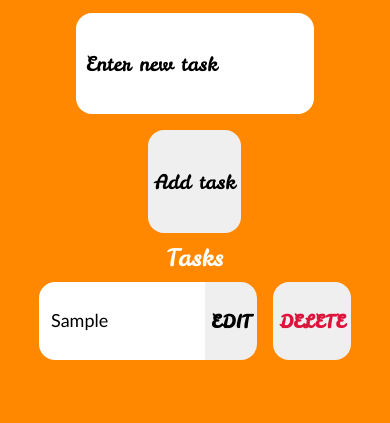
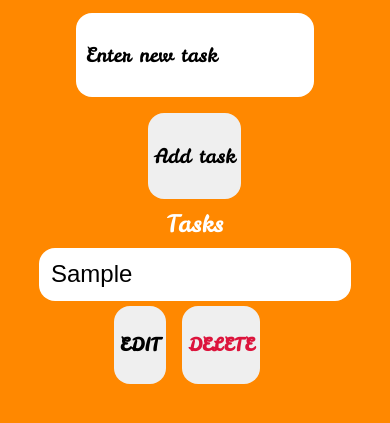
Before and after one commit to VincentSequerah/ToDoList, a plain HTML site: page index.html in a window 390 px wide. Both pictures are taken after typing "Sample" into the empty fields and a click on the input "Add task". Shown: the part 119-542 px from the top of the page. Drawn offline with Linux system fonts and the light colour scheme.

Commit message:
finally finished everything

```diff
--- a/index.html
+++ b/index.html
@@ -36,7 +36,7 @@
 			</div>
 		</section>
 	</main>
-	<a id="home-button" href="../CV-for-Vincent-Sequerah/index.html">Home</a>
+	<a id="home-button" href="../../CV-for-Vincent-Sequerah/index.html">Home</a>
 	<script src="main.js"></script>
 </body>
 </html>
--- a/main.css
+++ b/main.css
@@ -3,16 +3,36 @@
     --white:#FFFFFF;
     --red:rgb(220, 20, 60);
     --black:rgb(0,0,0);
-
+    --blue:rgb(63, 78, 243);
 }
 
 * {
     box-sizing: border-box;
     margin: 0;
-    font-family: "Leckerli One", cursive;
+    font-family: "Leckerli One",Arial, Helvetica, sans-serif;
     font-weight: 1;
-    ;
 }
+
+header {
+    padding: 2vw 10vw;
+    margin: 0 auto;
+    text-align: center;
+}
+
+h1{
+	font-size: 5rem;
+}
+
+input, button {
+	border: none;
+
+}
+
+#new-task-input::placeholder {
+	color: var(--black);
+
+}
+
 
 body{
 
@@ -21,48 +41,32 @@ body{
     min-height: 100vh;
     background-color: var(--orange);
     color: var(--white);
-}
-
-header {
-    padding: 2vw 10vw;
-    margin: 0 auto;
-    text-align: center;
-}
-
-header h1{
-	font-size: 5rem;
+    align-content: center;
 }
 
 
 
-input, button {
-	border: none;
-
-}
-#new-task-input::placeholder {
-	color: var(--black);
-
+.task .content .text:not(:read-only) {
+    color: var(--blue);
 }
 
-#new-task-input {
-	flex: 1 1 0%;
-	background-color: var(--white);
-	padding: 0;
-	border-radius: 1rem;
-	margin: 1rem;
-	font-size: 1.25rem;
-    line-height: 12vh;
-    text-indent: 10px;
+button {
+    cursor: pointer;
+    margin: 0 0.5rem;
+    font-size: 1.125rem;
+    font-weight: 700;
+    text-transform: uppercase;
+
+
 }
 
 
 #new-task-submit {
-	color: var(--black);
 	font-size: 1.25rem;
 	cursor: pointer;
     border-radius: 1rem;
     animation: wiggle 3s linear infinite;
-    line-height: 12vh;
+    line-height: 10vh;
 }
 
 @keyframes wiggle {
@@ -90,80 +94,71 @@ input, button {
 }
 
 
+.delete {
+    color: var(--red);
+    border-radius: 1rem;
+    line-height: 9vh;
+}
+
+
+
+.edit{
+    border-radius:0 1rem 1rem 0;
+    line-height: 9vh;
+
+}
+
+
+h2 {
+    font-size: 1.5rem;
+    margin-bottom: .5rem;
+    text-align: center;
+}
 
 
 
 
-
-
-    .task .actions .delete {
-        color: var(--red);
+#new-task-input {
+	flex: 1 1 0%;        /*check this*/
+	padding: 0;
 	border-radius: 1rem;
+	margin: 1rem;
+	font-size: 1.25rem;
+    line-height: 10vh;
+    text-indent: 10px;
 }
 
-    button.edit{
-        border-radius:0 1rem 1rem 0;
-
-    }
-
-    .task-list {
-        padding: 0;
-    }
-
-    .task-list h2 {
-        font-size: 1.5rem;
-        font-weight: 100;
-        color: var(--white);
-        margin-bottom: .5rem;
-        text-align: center;
-    }
 
 #tasks .task {
     display: flex;
     justify-content: space-between;
-        background-color: var(--orange);
     padding: 0 10vw;
-        border-radius: 1rem;
+    border-radius: 1rem;  /*check this*/
     margin-bottom: 1rem;
     flex-wrap: wrap;
 }
 
+
+
 .task .content {
-        flex: 1 1 0%;
+    flex-grow: 1;
 }
 
+
+.task .actions {
+
+    margin: 0 -0.5rem;
+}
+
+
 .task .content .text {
-        color: var(--black);
     font-size: 1.125rem;
     width: 100%;
     border-radius: 1rem 0 0 1rem;
     text-indent: 10px;
     line-height: 9vh;
-        overflow: clip;
-        font-family: 'Trebuchet MS', 'Lucida Sans Unicode', 'Lucida Grande', sans-serif;
+    font-family: Arial, Helvetica, sans-serif
 }
-
-    .task .content .text:not(:read-only) {
-        color: var(--black);
-    }
-
-    .task .actions {
-        display: flex;
-        margin: 0 -0.5rem;
-    }
-
-    .task .actions button {
-        cursor: pointer;
-        margin: 0 0.5rem;
-        font-size: 1.125rem;
-        font-weight: 700;
-        text-transform: uppercase;
-        transition: 0.4s;
-
-    }
-
-
-
 
 
 
@@ -199,3 +194,45 @@ input, button {
 #home-button:active{
     transform: scale(.9);
 }
+
+
+
+@media only screen and (max-width: 600px) {
+
+
+
+    .task .content .text {
+        border-radius: 1rem;
+        margin-bottom: 5px;
+        font-size: 1.5rem;
+    }
+
+
+    .actions    {
+        justify-content: center;
+        width: 100%;
+        display: flex;
+    }
+
+    .edit{
+        border-radius: 1rem;
+
+    }
+    .task .content .text {
+        line-height: 6vh;
+    }
+  }
+
+
+
+
+  @media only screen and (min-width: 1441px) {
+    #home-button{
+        font-size: 40px ;
+        padding: 10px;
+    }
+    html{
+        font-size: 35px;
+    }
+
+  }
--- a/main.js
+++ b/main.js
@@ -9,12 +9,14 @@ window.addEventListener('load', () => {
 		const task = input.value;
 
         if (!task){
-            alert ('No text entered');
+            alert ('No task entered');
             return;
         }   //check to see if any text entered when submitted//
 
 		const task_el = document.createElement('div');
 		task_el.classList.add('task');    //create div for new task//
+
+
 
 		const task_content_el = document.createElement('div');
 		task_content_el.classList.add('content');   //create div for user input//
@@ -26,6 +28,8 @@ window.addEventListener('load', () => {
 		task_input_el.type = 'text';
 		task_input_el.value = task;
 		task_input_el.setAttribute('readonly', 'readonly');
+
+		task_input_el.name='task';
 
 		task_content_el.appendChild(task_input_el);
 
```
Lines whose indentation alone changed are shown as unchanged.
